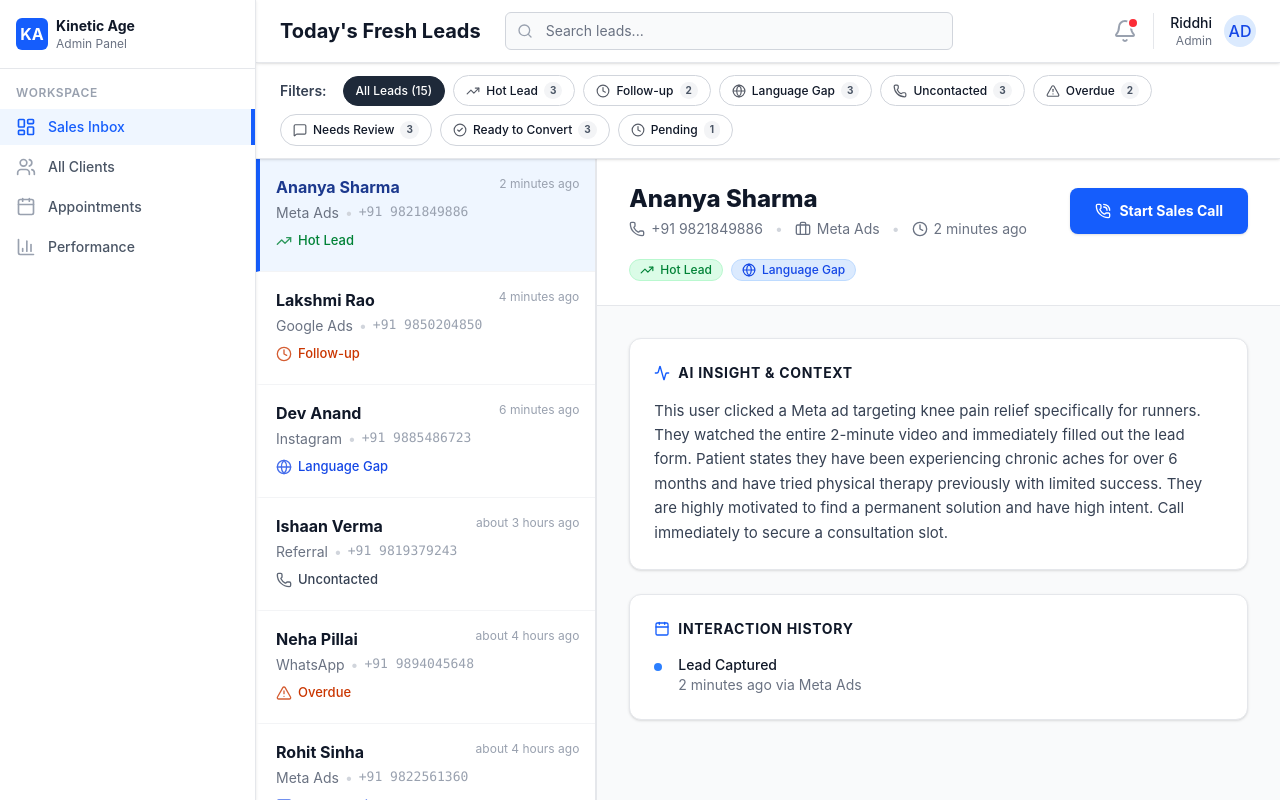
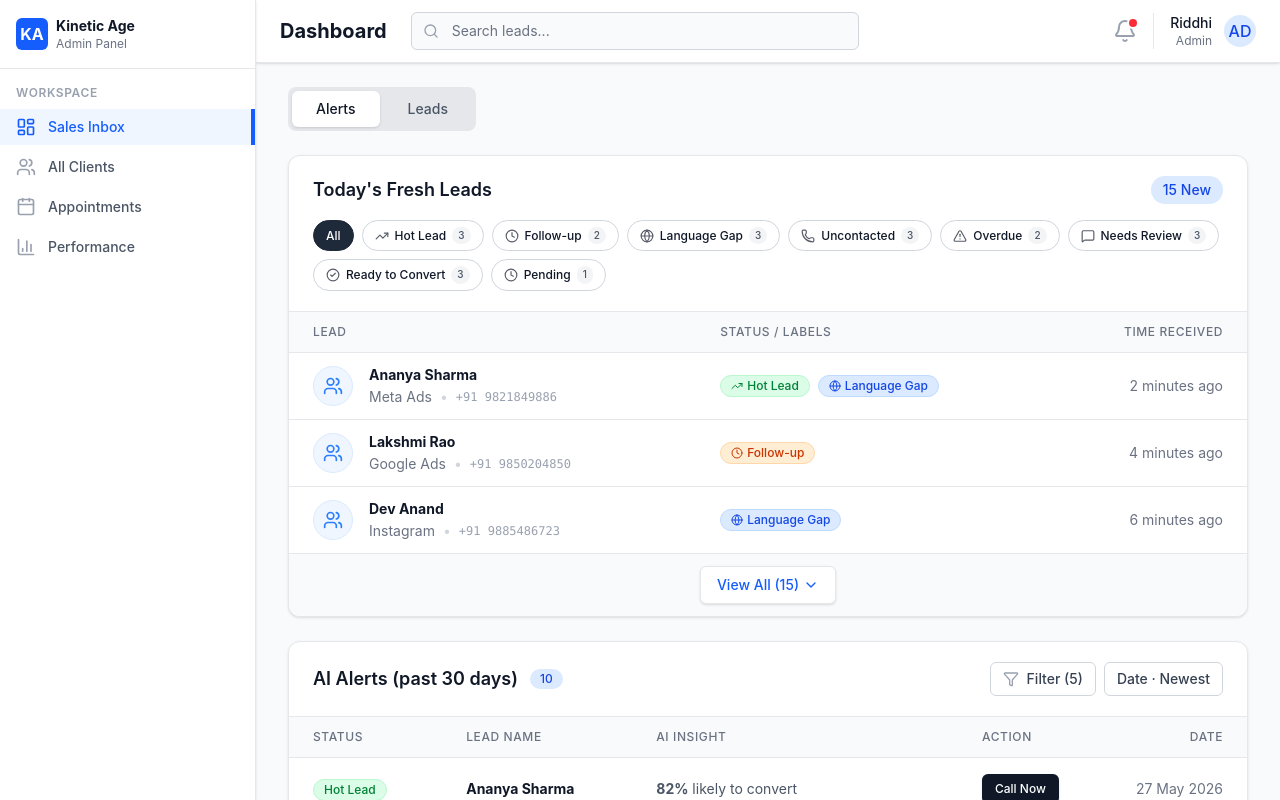
Before and after one commit to vidula18/kinetic-dashboard, a React (Vite) app: page / in a window 1280 px wide. Built offline with nearby package versions, Linux system fonts and the light colour scheme.

Commit message:
Separate Alerts and Leads into tabs

```diff
--- a/src/App.tsx
+++ b/src/App.tsx
@@ -9,7 +9,10 @@ import { QuickFilterBar } from './components/QuickFilterBar';
 
 import { AIAlertsTable } from './components/AIAlertsTable';
 
+import { FreshLeadsTable } from './components/FreshLeadsTable';
+
 export default function App() {
+  const [activeTab, setActiveTab] = useState<'Alerts' | 'Leads'>('Alerts');
   const [activeFilter, setActiveFilter] = useState<LabelType | null>(null);
   const [selectedLeadId, setSelectedLeadId] = useState<string | null>(MOCK_LEADS[0]?.id || null);
 
@@ -77,7 +80,7 @@ export default function App() {
             <button className="lg:hidden p-2 text-gray-400 hover:text-gray-500 mr-2">
               <MenuIcon className="h-6 w-6" />
             </button>
-            <h1 className="text-xl font-bold text-gray-900 mr-6">Today's Fresh Leads</h1>
+            <h1 className="text-xl font-bold text-gray-900 mr-6">Dashboard</h1>
             <div className="max-w-md w-full relative hidden sm:block">
               <div className="absolute inset-y-0 left-0 pl-3 flex items-center pointer-events-none">
                 <Search className="h-4 w-4 text-gray-400" />
@@ -106,8 +109,27 @@ export default function App() {
           </div>
         </header>
 
-        {/* Master-Detail Split Screen Layout */}
-        <div className="h-[600px] lg:h-[750px] flex-shrink-0 relative z-10 border-b border-gray-200 bg-white">
+        {/* Tabs Area */}
+        <div className="mb-2 mx-4 sm:mx-6 lg:mx-8 flex space-x-1 p-1 bg-gray-200 rounded-lg inline-flex mt-6 self-start">
+          <button
+            onClick={() => setActiveTab('Alerts')}
+            className={`px-6 py-2 text-sm font-medium rounded-md transition-all ${
+              activeTab === 'Alerts' ? 'bg-white text-gray-900 shadow-sm' : 'text-gray-600 hover:text-gray-900 hover:bg-gray-100'
+            }`}>
+            Alerts
+          </button>
+          <button
+            onClick={() => setActiveTab('Leads')}
+            className={`px-6 py-2 text-sm font-medium rounded-md transition-all ${
+              activeTab === 'Leads' ? 'bg-white text-gray-900 shadow-sm' : 'text-gray-600 hover:text-gray-900 hover:bg-gray-100'
+            }`}>
+            Leads
+          </button>
+        </div>
+
+        {activeTab === 'Leads' ? (
+          /* Master-Detail Split Screen Layout */
+          <div className="h-[600px] lg:h-[750px] flex-shrink-0 relative z-10 border-y border-gray-200 bg-white">
             <SplitScreenLayout
               topBar={
                 <QuickFilterBar
@@ -128,11 +150,12 @@ export default function App() {
               }
             />
           </div>
-
-        {/* AI Alerts Table */}
-        <div className="pb-12">
+        ) : (
+          <div className="pb-12 mt-4">
+            <FreshLeadsTable leads={MOCK_LEADS} />
             <AIAlertsTable />
           </div>
+        )}
       </main>
     </div>
   );
--- /dev/null
+++ b/src/components/FreshLeadsTable.tsx
@@ -0,0 +1,147 @@
+import { useState } from 'react';
+import { ChevronDown, Users } from 'lucide-react';
+import { formatDistanceToNow } from 'date-fns';
+import { LabelPill } from './LabelPill';
+import type { Lead } from '../data/mockLeads';
+import type { LabelType } from '../data/labelConfig';
+import { MOCK_LABELS } from '../data/labelConfig';
+
+interface FreshLeadsTableProps {
+  leads: Lead[];
+}
+
+export function FreshLeadsTable({ leads }: FreshLeadsTableProps) {
+  const [showAllLeads, setShowAllLeads] = useState(false);
+  const [activeFilter, setActiveFilter] = useState<LabelType | null>(null);
+
+  // Compute label counts
+  const labelCounts = MOCK_LABELS.map(label => {
+    const count = leads.filter(lead => lead.labels.some(l => l.text === label.text)).length;
+    return { ...label, count };
+  }).filter(l => l.count > 0);
+
+  const filteredLeads = activeFilter
+    ? leads.filter(lead => lead.labels.some(l => l.text === activeFilter))
+    : leads;
+
+  const visibleLeads = showAllLeads ? filteredLeads : filteredLeads.slice(0, 3);
+
+  return (
+    <section className="bg-white rounded-xl shadow-sm border border-gray-200 overflow-hidden mb-6 mx-4 sm:mx-6 lg:mx-8">
+      <div className="px-6 py-5 border-b border-gray-200">
+        <div className="flex items-center justify-between">
+          <h2 className="text-lg font-semibold text-gray-900">Today's Fresh Leads</h2>
+          <span className="bg-blue-100 text-blue-700 py-1 px-3 rounded-full text-sm font-medium">
+            {leads.length} New
+          </span>
+        </div>
+
+        {/* Quick Filter Bar */}
+        <div className="mt-4 flex flex-wrap gap-2">
+          <button
+            onClick={() => setActiveFilter(null)}
+            className={`px-3 py-1.5 rounded-full text-xs font-medium border transition-colors ${
+              activeFilter === null
+                ? 'bg-gray-800 text-white border-gray-800'
+                : 'bg-white text-gray-600 border-gray-300 hover:bg-gray-50'
+            }`}
+          >
+            All
+          </button>
+          {labelCounts.map(label => {
+            const Icon = label.icon;
+            return (
+              <button
+                key={label.text}
+                onClick={() => setActiveFilter(activeFilter === label.text ? null : label.text)}
+                className={`flex items-center px-3 py-1.5 rounded-full text-xs font-medium border transition-colors ${
+                  activeFilter === label.text
+                    ? 'ring-2 ring-blue-500 ring-offset-1 border-transparent'
+                    : 'bg-white border-gray-300 hover:bg-gray-50'
+                }`}
+              >
+                <Icon className="w-3.5 h-3.5 mr-1.5 opacity-70" />
+                {label.text}
+                <span className="ml-1.5 bg-gray-100 px-1.5 py-0.5 rounded-full text-[10px] text-gray-600">
+                  {label.count}
+                </span>
+              </button>
+            );
+          })}
+        </div>
+      </div>
+
+      {/* Table Layout */}
+      <div className="overflow-x-auto">
+        <table className="min-w-full divide-y divide-gray-200">
+          <thead className="bg-gray-50">
+            <tr>
+              <th scope="col" className="px-6 py-3 text-left text-xs font-medium text-gray-500 uppercase tracking-wider">Lead</th>
+              <th scope="col" className="px-6 py-3 text-left text-xs font-medium text-gray-500 uppercase tracking-wider">Status / Labels</th>
+              <th scope="col" className="px-6 py-3 text-right text-xs font-medium text-gray-500 uppercase tracking-wider">Time Received</th>
+            </tr>
+          </thead>
+          <tbody className="bg-white divide-y divide-gray-200">
+            {visibleLeads.map((lead) => (
+              <tr key={lead.id} className="hover:bg-gray-50 transition-colors group">
+                <td className="px-6 py-3 whitespace-nowrap">
+                  <div className="flex items-center">
+                    <div className="flex-shrink-0 h-10 w-10 rounded-full bg-blue-50 flex items-center justify-center border border-blue-100">
+                      <Users className="h-5 w-5 text-blue-500" />
+                    </div>
+                    <div className="ml-4">
+                      <div className="text-sm font-bold text-gray-900 group-hover:text-blue-600 transition-colors">{lead.name}</div>
+                      <div className="text-sm text-gray-500 flex items-center gap-2 mt-0.5">
+                        <span>{lead.source}</span>
+                        <span className="text-gray-300">•</span>
+                        <span className="text-gray-400 font-mono text-xs">{lead.phone}</span>
+                      </div>
+                    </div>
+                  </div>
+                </td>
+                <td className="px-6 py-3 whitespace-nowrap">
+                  <div className="flex gap-2">
+                    {lead.labels.map((label, idx) => {
+                      const Icon = label.icon;
+                      return (
+                        <LabelPill key={idx} color={label.color}>
+                          <Icon className="w-3 h-3 mr-1" />
+                          {label.text}
+                        </LabelPill>
+                      );
+                    })}
+                  </div>
+                </td>
+                <td className="px-6 py-3 whitespace-nowrap text-right text-sm text-gray-500">
+                  {formatDistanceToNow(lead.timeReceived, { addSuffix: true })}
+                </td>
+              </tr>
+            ))}
+          </tbody>
+        </table>
+      </div>
+
+      {/* Progressive Disclosure Footer */}
+      {!showAllLeads && filteredLeads.length > 3 && (
+        <div className="bg-gray-50 px-6 py-3 border-t border-gray-200 flex justify-center">
+          <button
+            onClick={() => setShowAllLeads(true)}
+            className="text-sm font-medium text-blue-600 hover:text-blue-800 flex items-center bg-white px-4 py-2 rounded-md shadow-sm border border-gray-200"
+          >
+            View All ({filteredLeads.length}) <ChevronDown className="ml-1 w-4 h-4" />
+          </button>
+        </div>
+      )}
+      {showAllLeads && (
+        <div className="bg-gray-50 px-6 py-3 border-t border-gray-200 flex justify-center">
+          <button
+            onClick={() => setShowAllLeads(false)}
+            className="text-sm font-medium text-gray-600 hover:text-gray-900 flex items-center bg-white px-4 py-2 rounded-md shadow-sm border border-gray-200"
+          >
+            Show Less <ChevronDown className="ml-1 w-4 h-4 rotate-180" />
+          </button>
+        </div>
+      )}
+    </section>
+  );
+}
```
Lines whose indentation alone changed are shown as unchanged.
